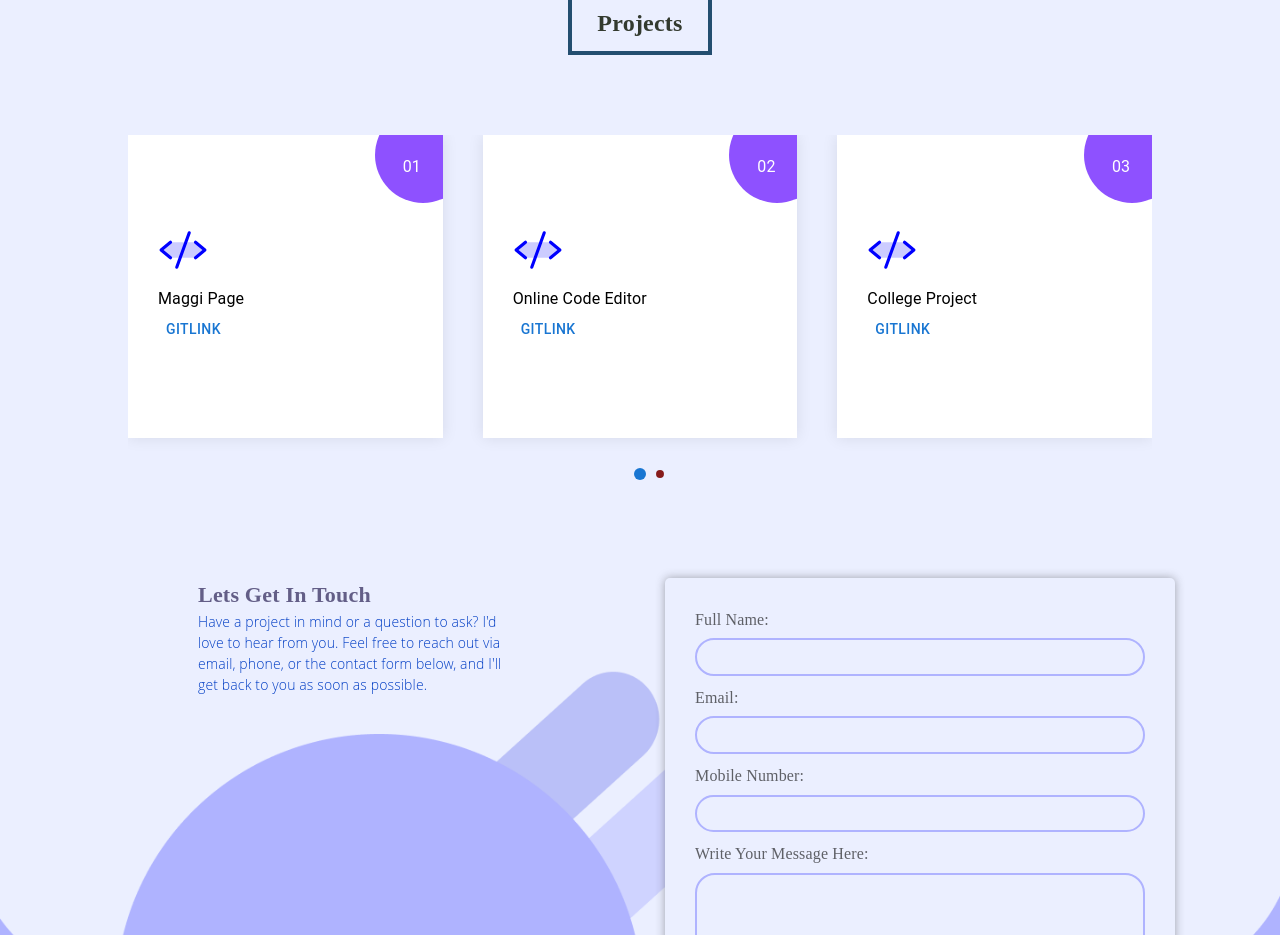
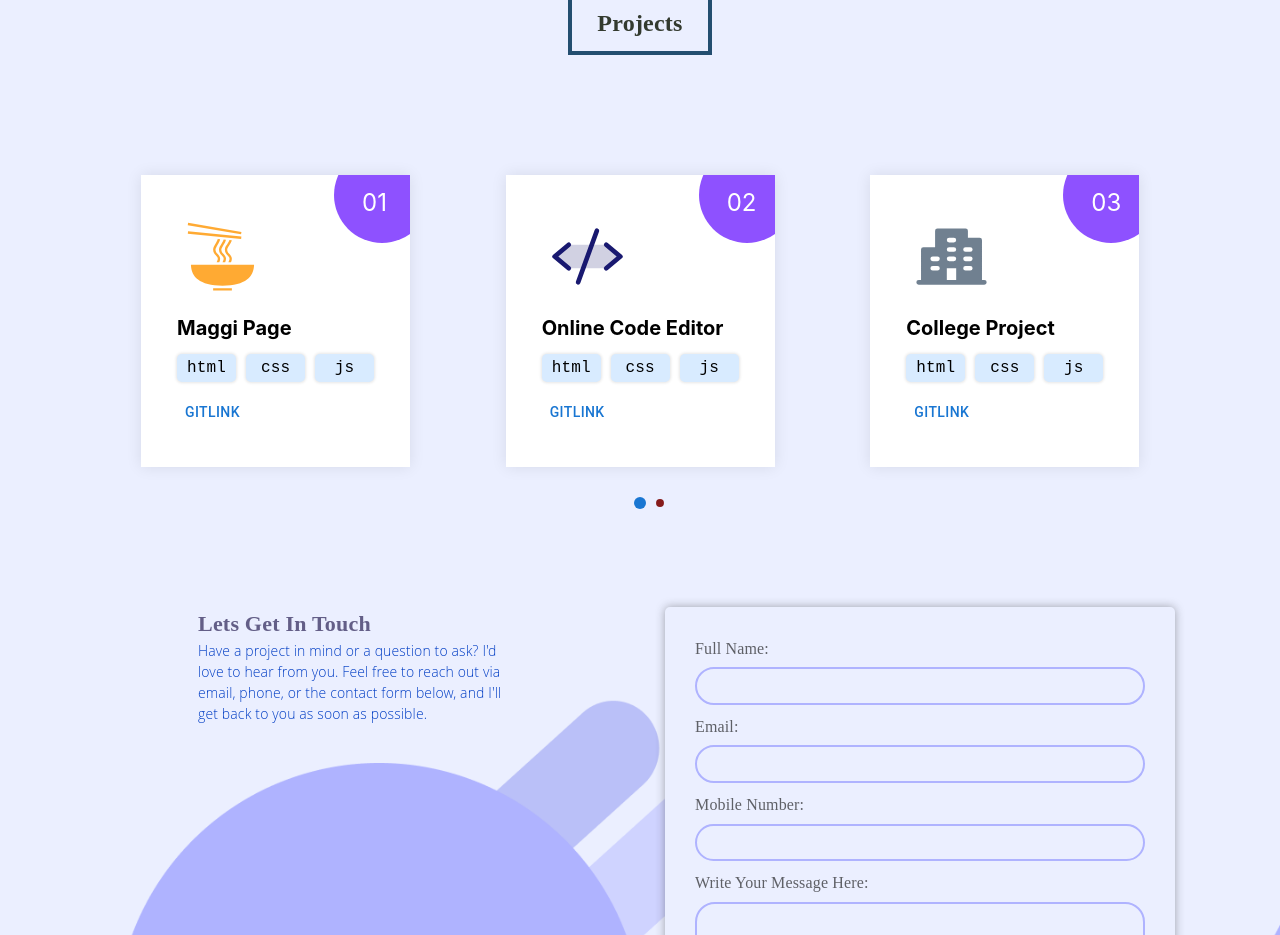
Before and after one commit to sayan0291/MyPortFolio, a React (Vite) app: page / in a window 1280 px wide. Shown: the part 2540-3475 px from the top of the page. Built offline with nearby package versions, Linux system fonts and the light colour scheme.

Commit message:
Project Card customize

```diff
--- a/src/components/Other.jsx
+++ b/src/components/Other.jsx
@@ -73,10 +73,14 @@ export const aboutContent = [
 ]
 
 // Porjects section
+import { PiCodeDuotone } from "react-icons/pi";
+import { PiBuildingApartmentFill } from "react-icons/pi";
+import { GiNoodles } from "react-icons/gi";
+import { BsPersonBoundingBox } from "react-icons/bs";
 
 export const ProjectsDetails = [
-    {id:1,value:"01",ProjectName:"Maggi Page",imageLink:"",gitLink:"https://github.com/sayan0291/maggi",publicURL:""},
-    {id:2,value:"02",ProjectName:"Online Code Editor",imageLink:"",gitLink:"https://github.com/sayan0291/minor_project_online_code_editor",publicURL:""},
-    {id:3,value:"03",ProjectName:"College Project",imageLink:"",gitLink:"https://github.com/sayan0291/college_project",publicURL:""},
-    {id:4,value:"04",ProjectName:"My Portfolio",imageLink:"",gitLink:"https://github.com/sayan0291/MyPortFolio",publicURL:""}
+    {id:1,value:"01",ProjectName:"Maggi Page",imageLink:"",gitLink:"https://github.com/sayan0291/maggi",publicURL:"",childrenIcon: <GiNoodles color="#FFAA33 " />,skillNames: ["html","css","js"]},
+    {id:2,value:"02",ProjectName:"Online Code Editor",imageLink:"",gitLink:"https://github.com/sayan0291/minor_project_online_code_editor",publicURL:"",childrenIcon: <PiCodeDuotone color="#191970" />,skillNames: ["html","css","js"]},
+    {id:3,value:"03",ProjectName:"College Project",imageLink:"",gitLink:"https://github.com/sayan0291/college_project",publicURL:"",childrenIcon: <PiBuildingApartmentFill color="#708090" />,skillNames: ["html","css","js"]},
+    {id:4,value:"04",ProjectName:"My Portfolio",imageLink:"",gitLink:"https://github.com/sayan0291/MyPortFolio",publicURL:"",childrenIcon: <BsPersonBoundingBox color="#191970" />,skillNames: ["html","css","js"]}
 ]
--- a/src/components/Projects/ProjectCard.jsx
+++ b/src/components/Projects/ProjectCard.jsx
@@ -1,35 +1,39 @@
-import {Box,Typography,Button} from "@mui/material"
-import { PiCodeDuotone } from "react-icons/pi";
+import { Box, Typography, Button, IconButton } from "@mui/material"
+import SkillName from "../Skills/UseSkill"
 
-export default function ProjectCard({num,name,gitLink}){
+export default function ProjectCard({ num, name, skillNames, gitLink ,children }) {
 
-    return(
-        <Box className="bg-white shadow-[0px_0px_15px_rgba(0,0,0,0.09)] space-y-3 relative overflow-hidden"
+  return (
+      <Box class="bg-white shadow-[0px_0px_15px_rgba(0,0,0,0.09)] p-9 space-y-3 relative overflow-hidden"
         sx={{
-            width: "100%",
-            padding: "90px 30px"
+          "& .MuiBox-root":{
+            padding: "10px 0"
+          }
         }}
       >
-            <Box className="w-24 h-24 bg-violet-500 rounded-full absolute -top-7 -right-7">
-                <Typography className="absolute bottom-6 left-7 text-white text-2xl">{num}</Typography>
+        <Box class="w-24 h-24 bg-violet-500 rounded-full absolute -right-5 -top-7">
+          <Typography class="absolute bottom-6 left-7 text-white text-2xl">{num}</Typography>
         </Box>
-            <Box className="fill-violet-500 w-12">
-                {/* <svg
-                viewBox="0 0 24 24"
-                data-name="Layer 1"
-                id="Layer_1"
-                xmlns="http://www.w3.org/2000/svg"
-                >
-                <path
-                    d="m24,6.928v13.072h-11.5v3h5v1H6.5v-1h5v-3H0V4.5c0-1.379,1.122-2.5,2.5-2.5h12.98c-.253.295-.54.631-.856,1H2.5c-.827,0-1.5.673-1.5,1.5v14.5h22v-10.993l1-1.079Zm-12.749,3.094C19.058.891,19.093.855,19.11.838c1.118-1.115,2.936-1.113,4.052.002,1.114,1.117,1.114,2.936,0,4.052l-8.185,8.828c-.116,1.826-1.623,3.281-3.478,3.281h-5.59l.097-.582c.043-.257,1.086-6.16,5.244-6.396Zm2.749,3.478c0-1.379-1.122-2.5-2.5-2.5-2.834,0-4.018,3.569-4.378,5h4.378c1.378,0,2.5-1.121,2.5-2.5Zm.814-1.073l2.066-2.229c-.332-1.186-1.371-2.057-2.606-2.172-.641.749-1.261,1.475-1.817,2.125,1.117.321,1.998,1.176,2.357,2.277Zm.208-5.276c1.162.313,2.125,1.134,2.617,2.229l4.803-5.18c.737-.741.737-1.925.012-2.653-.724-.725-1.908-.727-2.637,0-.069.08-2.435,2.846-4.795,5.606Z"
-                ></path>
-                </svg> */}
-                <PiCodeDuotone size={50} color="blue" />
+        <Box>
+          <IconButton sx={{
+              fontSize: {
+                xs: "70px",
+                sm: "75px"
+              },
+              "&:hover .hoverLink":{
+                  bgcolor:"red"
+              }
+            }}>
+              {children}
+            </IconButton>
         </Box>
-            <Typography className="font-bold text-xl">{name}</Typography>
-            <Button className="text-sm text-zinc-500 leading-6" href={gitLink}>
-                GitLink
-            </Button>
+       <Box>
+            <Typography class="font-bold text-xl">{name}</Typography>
+        </Box>
+        <Box>
+          <SkillName skillNames={skillNames} />
+        </Box>
+        <Button className="hoverLink" href={gitLink} target="_blank">GitLink</Button>
       </Box>
 
   )
--- a/src/components/Projects/Projects.jsx
+++ b/src/components/Projects/Projects.jsx
@@ -47,7 +47,11 @@ export default function Projects() {
               num={obj.value}
               name={obj.ProjectName}
               gitLink={obj.gitLink}
-            />
+              skillNames={obj.skillNames}
+            >
+              {console.log("first",typeof obj.skillNames)}
+              {obj.childrenIcon}
+            </ProjectCard>
           </SwiperSlide>
         ))}
 
--- /dev/null
+++ b/src/components/Skills/UseSkill.jsx
@@ -0,0 +1,31 @@
+import { Box,Typography } from "@mui/material"
+
+export default function SkillName({skillNames}){
+
+    return(
+        <Box
+            sx={{
+                display: "grid",
+                gridTemplateColumns: {
+                    xs: "repeat(3,1fr)"
+                },
+                gap: "10px",
+                "& .MuiTypography-root": {
+                    bgcolor:"#d8ebff",
+                    textAlign: "center",
+                    padding: "2px 10px",
+                    borderRadius: "5px",
+                    boxShadow: "0 0 3px 1px rgba(0,0,0,0.1)",
+                    fontFamily: "monospace",
+                },
+                "& :hover": {
+                    bgcolor: "#ffd1d1"
+                }
+            }}
+        >
+            {skillNames.map((skill,index) =>
+                (<Typography index={index}>{skill}</Typography>)
+            )}
+        </Box>
+    )
+}
--- a/src/index.css
+++ b/src/index.css
@@ -3,7 +3,8 @@
 @import "tailwindcss";
 
 .swiper{
-  width: 80%;
+  width: 87%;
+  padding: 40px 30px;
 }
 
 .swiper-slide{
```
Lines whose indentation alone changed are shown as unchanged.
